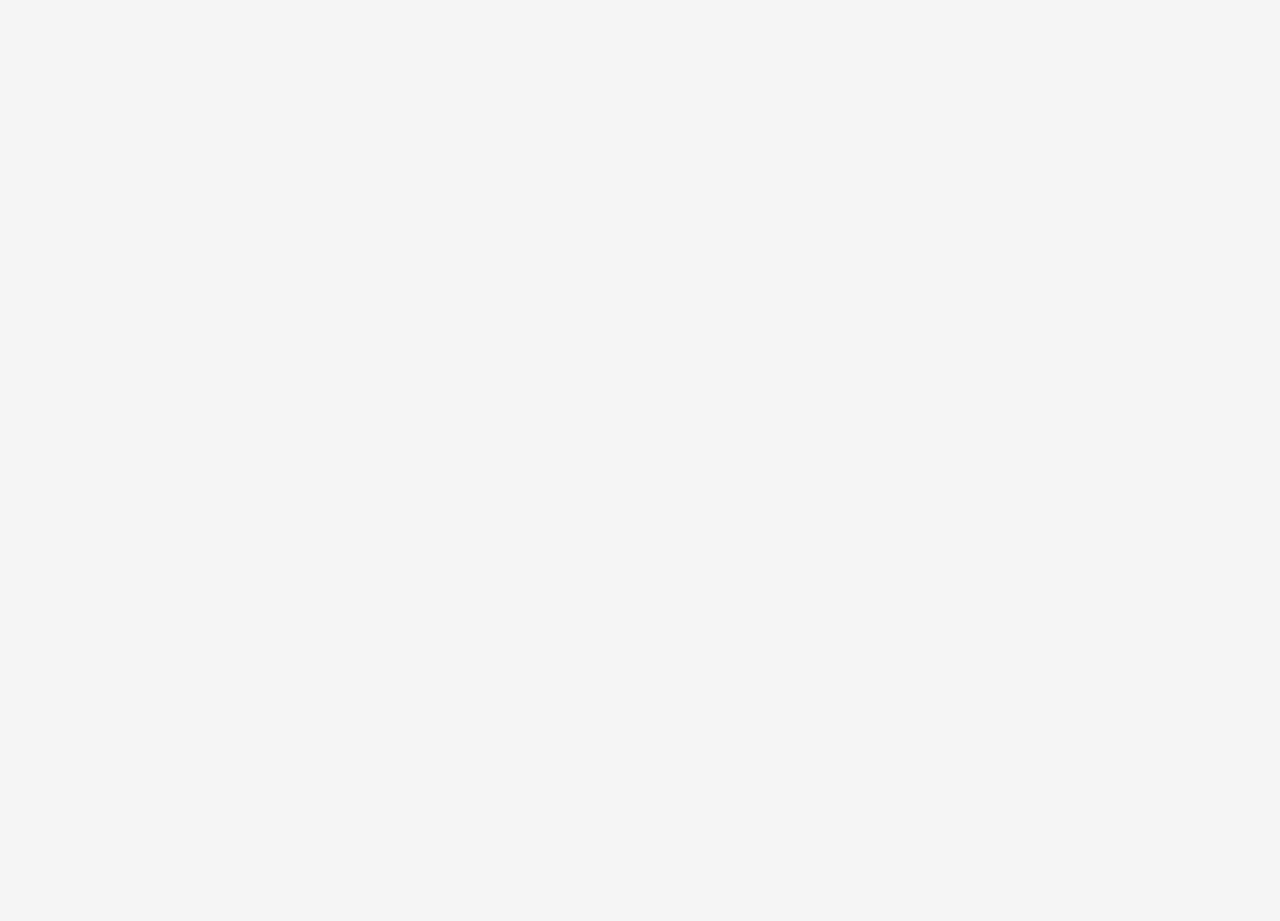
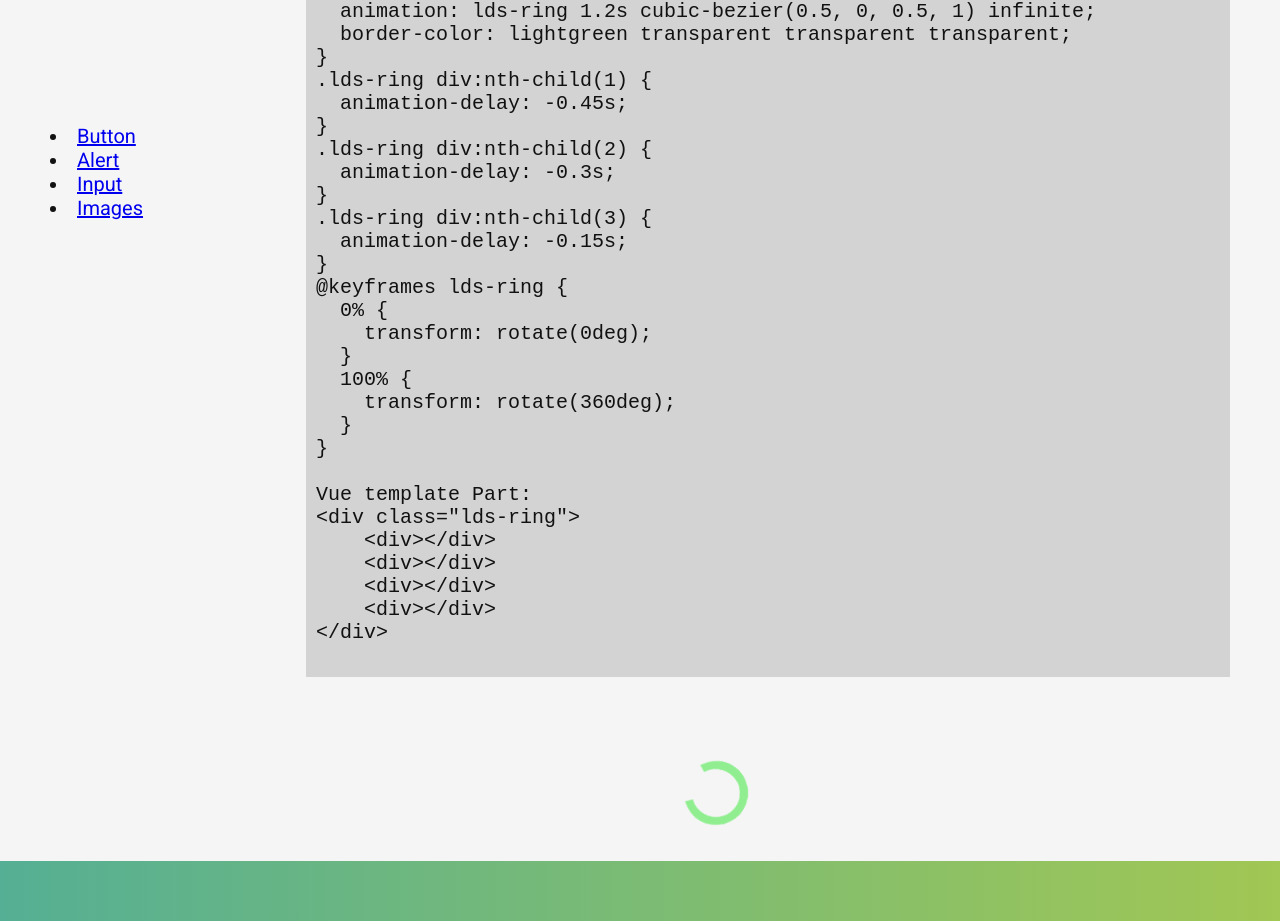
Before and after one commit to zeroshen/client, a Vue app: page /components/Spinner in a window 1280 px wide. Before the commit this address had no page. Shown: the part 609-1530 px from the top of the page. Before the commit the page ends 800 px from the top, so only its background shows below. Built offline with nearby package versions, Linux system fonts and the light colour scheme; a web font is replaced by a local one.

Commit message:
Add Spinner

```diff
--- a/src/router/index.ts
+++ b/src/router/index.ts
@@ -8,6 +8,7 @@ import ComponentsAlertView from "@/views/ComponentsAlertView.vue";
 import ComponentsInputView from "@/views/ComponentsInputView.vue";
 import ComponentsLevelOneView from "@/views/ComponentsLevelOneView.vue";
 import ComponentsLinkView from "@/views/ComponentsLinkView.vue";
+import ComponentsSpinnerView from "@/views/ComponentsSpinnerView.vue";
 
 const routes: Array<RouteRecordRaw> = [
   {
@@ -53,6 +54,12 @@ const routes: Array<RouteRecordRaw> = [
     props: true,
   },
   {
+    path: "/components/Spinner",
+    name: "components-spinner-view",
+    component: ComponentsSpinnerView,
+    props: true,
+  },
+  {
     path: "/components/image",
     name: "components-image-view",
     component: ImageTuner,
--- /dev/null
+++ b/src/views/ComponentsSpinnerView.vue
@@ -0,0 +1,155 @@
+<script setup lang="ts"></script>
+
+<script lang="ts">
+import { defineComponent } from "vue";
+
+export default defineComponent({
+  data() {
+    const str =
+      " \n" +
+      "CSS Part:\n" +
+      "lds-ring {\n" +
+      "  display: inline-block;\n" +
+      "  position: relative;\n" +
+      "  width: 80px;\n" +
+      "  height: 80px;\n" +
+      "}\n" +
+      ".lds-ring div {\n" +
+      "  box-sizing: border-box;\n" +
+      "  display: block;\n" +
+      "  position: absolute;\n" +
+      "  width: 64px;\n" +
+      "  height: 64px;\n" +
+      "  margin: 8px;\n" +
+      "  border: 8px solid lightgreen;\n" +
+      "  border-radius: 50%;\n" +
+      "  animation: lds-ring 1.2s cubic-bezier(0.5, 0, 0.5, 1) infinite;\n" +
+      "  border-color: lightgreen transparent transparent transparent;\n" +
+      "}\n" +
+      ".lds-ring div:nth-child(1) {\n" +
+      "  animation-delay: -0.45s;\n" +
+      "}\n" +
+      ".lds-ring div:nth-child(2) {\n" +
+      "  animation-delay: -0.3s;\n" +
+      "}\n" +
+      ".lds-ring div:nth-child(3) {\n" +
+      "  animation-delay: -0.15s;\n" +
+      "}\n" +
+      "@keyframes lds-ring {\n" +
+      "  0% {\n" +
+      "    transform: rotate(0deg);\n" +
+      "  }\n" +
+      "  100% {\n" +
+      "    transform: rotate(360deg);\n" +
+      "  }\n" +
+      "}\n" +
+      "\n" +
+      "Vue template Part:\n" +
+      '<div class="lds-ring">\n' +
+      "    <div></div>\n" +
+      "    <div></div>\n" +
+      "    <div></div>\n" +
+      "    <div></div>\n" +
+      "</div>";
+    return {
+      str,
+    };
+  },
+});
+</script>
+<style scoped>
+.page {
+  display: flex;
+}
+.components-list {
+  width: 20%;
+  display: flex;
+  flex-direction: column;
+  justify-content: center;
+  padding-left: 50px;
+}
+.code-container {
+  width: 80%;
+  display: flex;
+  flex-direction: column;
+  padding: 50px;
+  justify-content: center;
+}
+code {
+  padding: 10px;
+  display: block;
+  white-space: pre;
+  background-color: lightgrey;
+}
+lds-ring {
+  display: inline-block;
+  position: relative;
+  width: 80px;
+  height: 80px;
+}
+.lds-ring div {
+  box-sizing: border-box;
+  display: block;
+  position: absolute;
+  width: 64px;
+  height: 64px;
+  margin: 8px;
+  border: 8px solid lightgreen;
+  border-radius: 50%;
+  animation: lds-ring 1.2s cubic-bezier(0.5, 0, 0.5, 1) infinite;
+  border-color: lightgreen transparent transparent transparent;
+}
+.lds-ring div:nth-child(1) {
+  animation-delay: -0.45s;
+}
+.lds-ring div:nth-child(2) {
+  animation-delay: -0.3s;
+}
+.lds-ring div:nth-child(3) {
+  animation-delay: -0.15s;
+}
+@keyframes lds-ring {
+  0% {
+    transform: rotate(0deg);
+  }
+  100% {
+    transform: rotate(360deg);
+  }
+}
+
+.components {
+  width: 80%;
+  display: flex;
+  flex-direction: column;
+  padding: 10px;
+  justify-content: center;
+  align-items: center;
+}
+</style>
+<template>
+  <div class="page">
+    <section class="components-list">
+      <li><router-link to="../components/Button">Button</router-link></li>
+      <li><router-link to="../components/Alert">Alert</router-link></li>
+      <li><router-link to="../components/Input">Input</router-link></li>
+      <li><router-link to="../components/Image">Images</router-link></li>
+    </section>
+    <section class="code-container">
+      <pre>
+        <code>
+         {{str}}
+        </code>
+      </pre>
+      <section class="components">
+        <div class="lds-ring">
+          <div></div>
+          <div></div>
+          <div></div>
+          <div></div>
+        </div>
+        <br />
+        <br />
+      </section>
+    </section>
+  </div>
+</template>
--- a/src/views/HomeView.vue
+++ b/src/views/HomeView.vue
@@ -31,6 +31,7 @@
       <li><router-link to="../components/Alert">Alert</router-link></li>
       <li><router-link to="../components/Input">Input</router-link></li>
       <li><router-link to="../components/Link">Link</router-link></li>
+      <li><router-link to="../components/Spinner">Spinner</router-link></li>
       <li><router-link to="../components/Image">Images</router-link></li>
     </section>
     <section class="game-button-container">
```
